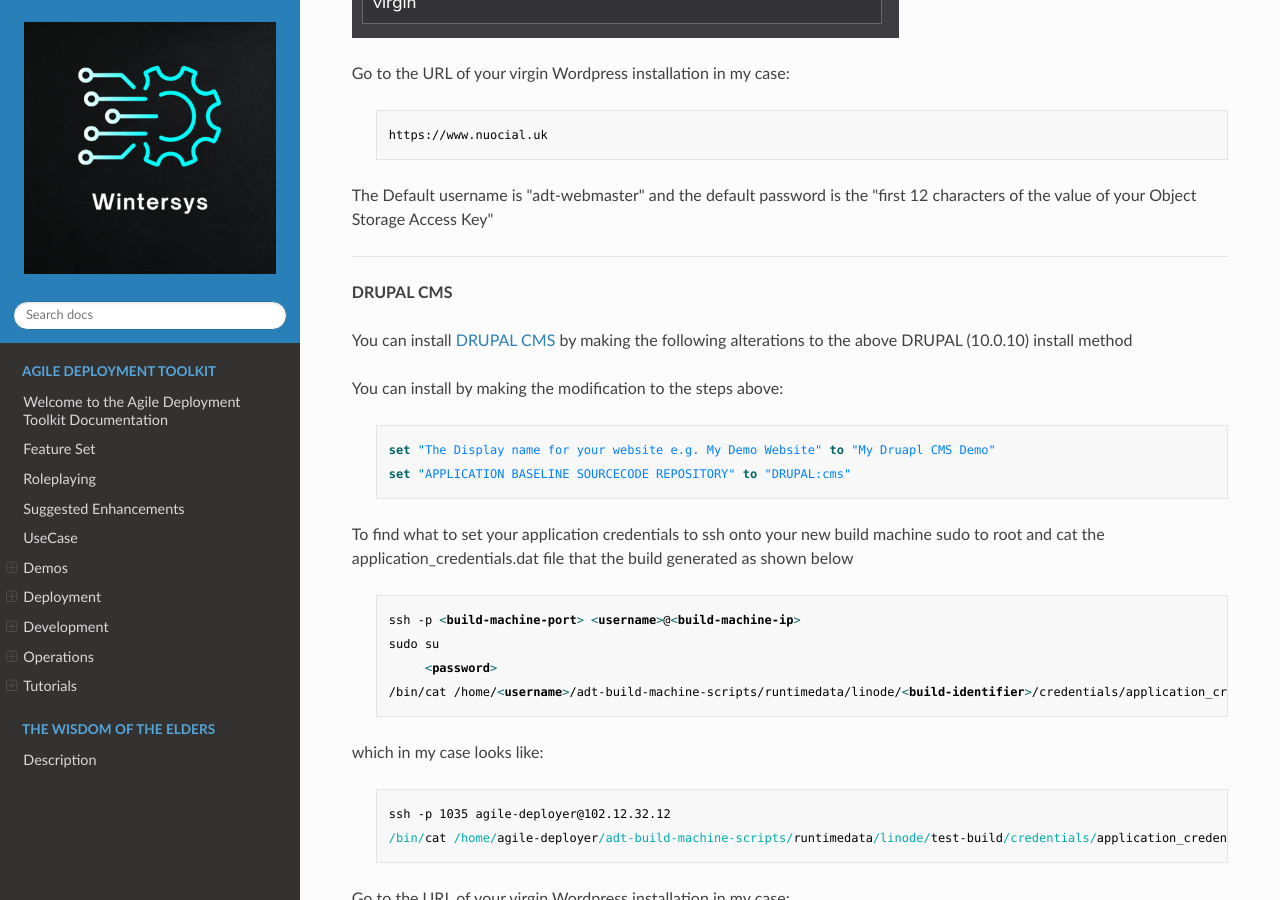
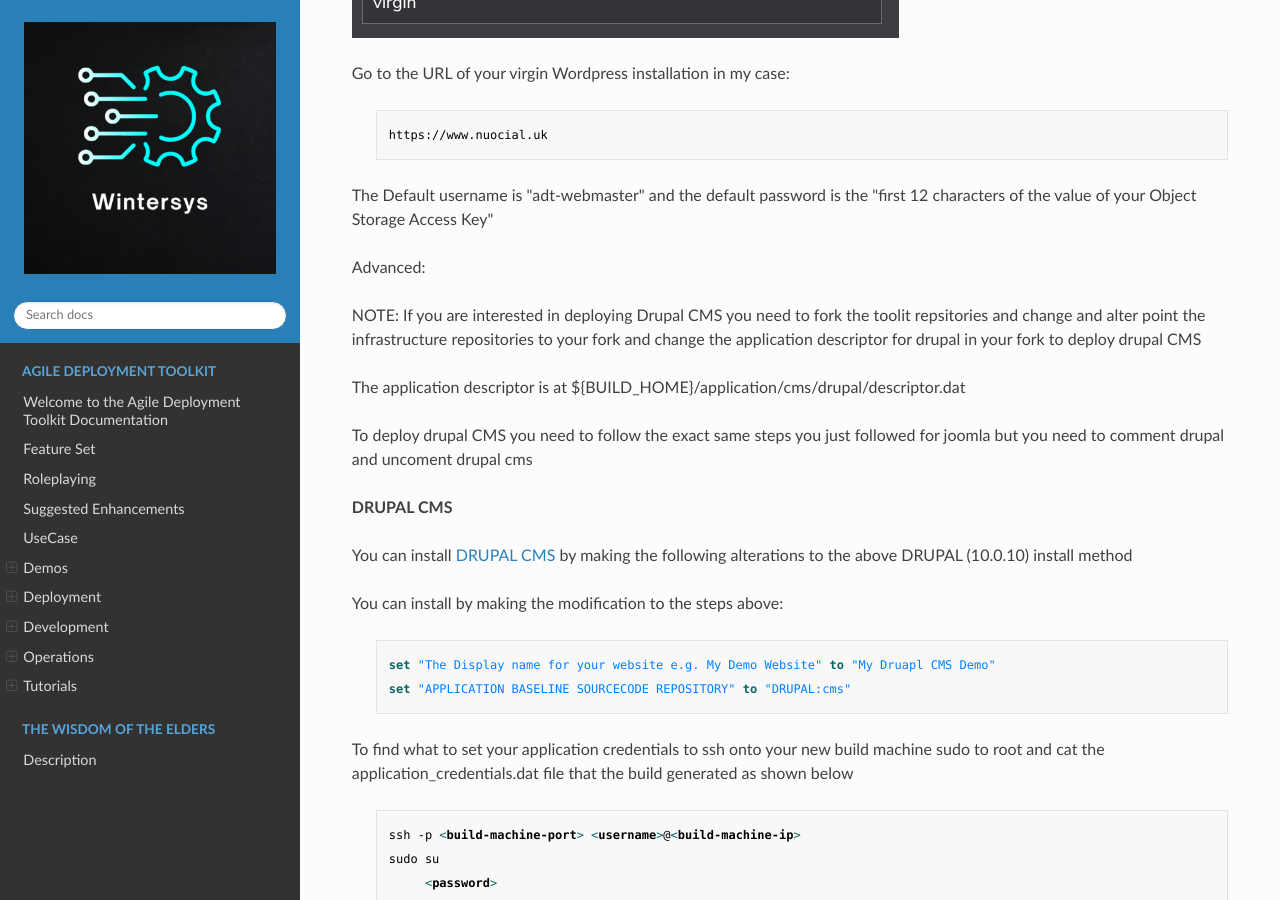
Before and after one commit to wintersys-dev/adt-documentation, an MkDocs documentation site: the page built from docs/Agile Deployment Toolkit/Demos/VirginCMSDemos.md, in a window 1280 px wide and 900 px high, scrolled down 3118 px. Built offline with MkDocs 1.6.1, drawn with Linux system fonts in a browser that asks for light colours; nearby versions of some CDN libraries; some of the changed text lies outside the part shown.

Commit message:
Update VirginCMSDemos.md

```diff
--- a/docs/Agile Deployment Toolkit/Demos/VirginCMSDemos.md
+++ b/docs/Agile Deployment Toolkit/Demos/VirginCMSDemos.md
@@ -52,7 +52,15 @@ Go to the URL of your virgin Wordpress installation in my case:
 
 The Default username is "adt-webmaster" and the default password is the "first 12 characters of the value of your Object Storage Access Key"
 
-----------------------
+Advanced:
+
+NOTE: If you are interested in deploying Drupal CMS you need to fork the toolit repsitories and change and alter point the infrastructure repositories to your fork and change the application descriptor for drupal in your fork to deploy drupal CMS
+
+The application descriptor is at ${BUILD_HOME}/application/cms/drupal/descriptor.dat
+
+To deploy drupal CMS you need to follow the exact same steps you just followed for joomla but you need to comment drupal and uncoment drupal cms
+
+
 
 **DRUPAL CMS**
 
```
Also changed, not shown: other parts of docs/Agile Deployment Toolkit/Demos/VirginCMSDemos.md (+1 -1 lines).
